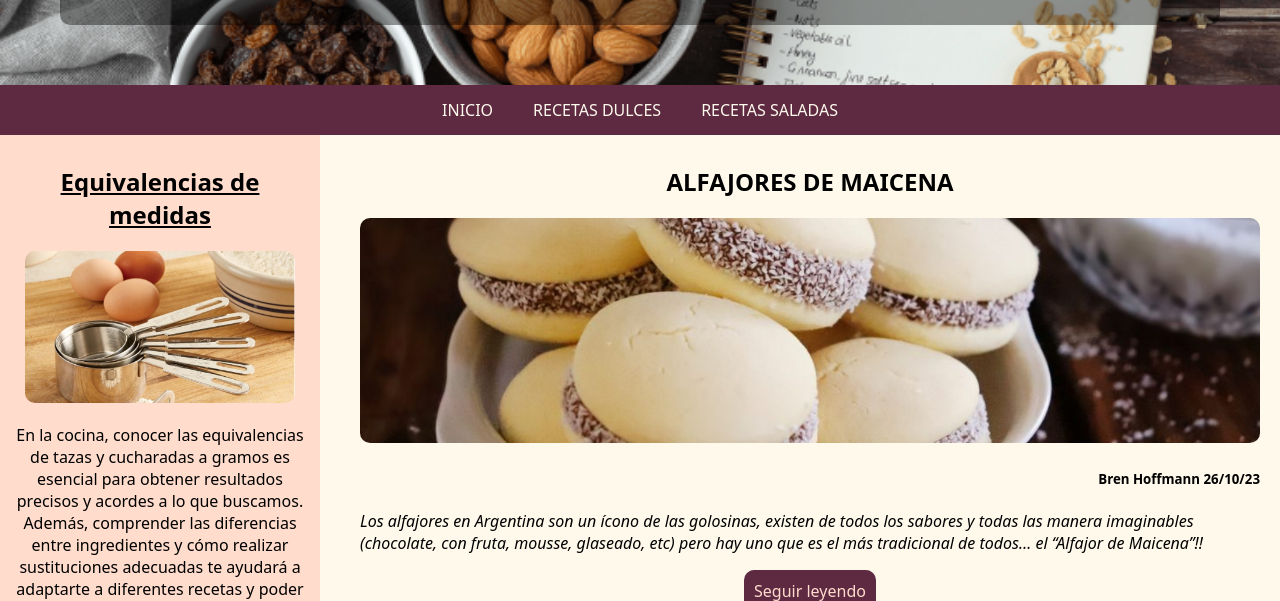
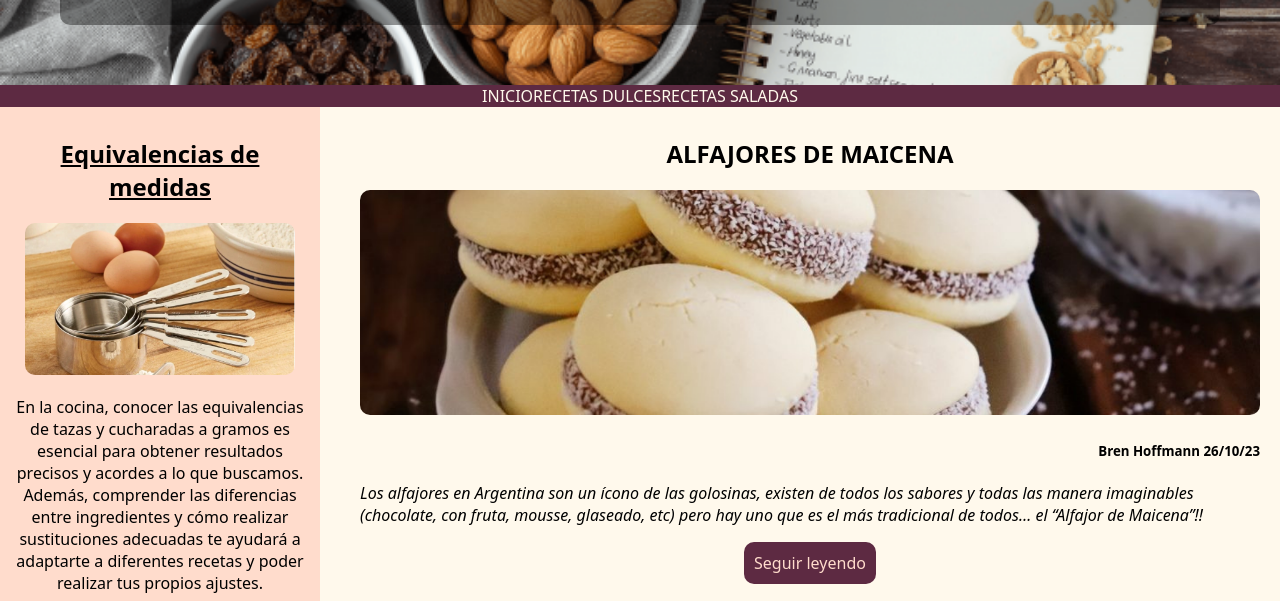
Before and after one commit to favnightmare/flexproject, a plain HTML site: page index.html in a window 1280 px wide. Shown: the part 192-793 px from the top of the page. Drawn offline with Linux system fonts and the light colour scheme.

Commit message:
Update style.css

```diff
--- a/public/css/style.css
+++ b/public/css/style.css
@@ -53,7 +53,7 @@ header div {
 }
 .navbar a {
     color: #FFF9EC;
-    padding: 14px 20px;
+    padding: 14px 20 px;
     text-decoration: none;
 }
 .navbar a:hover {
```
